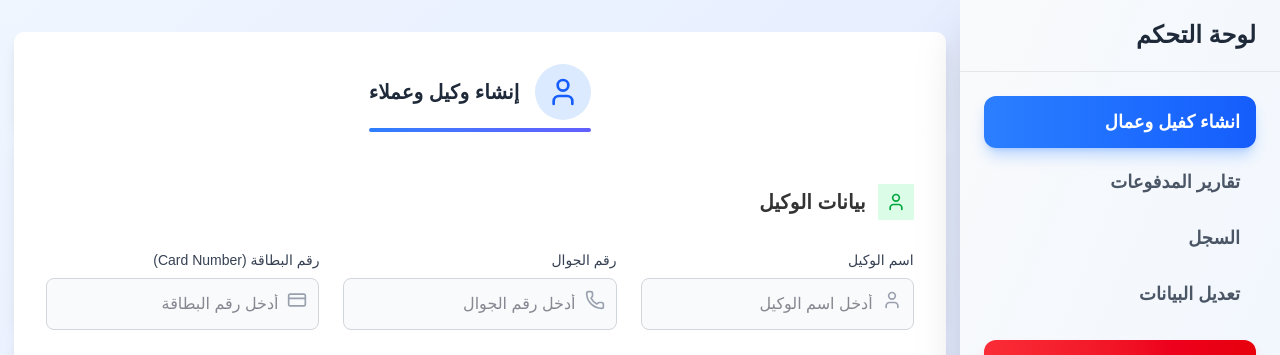
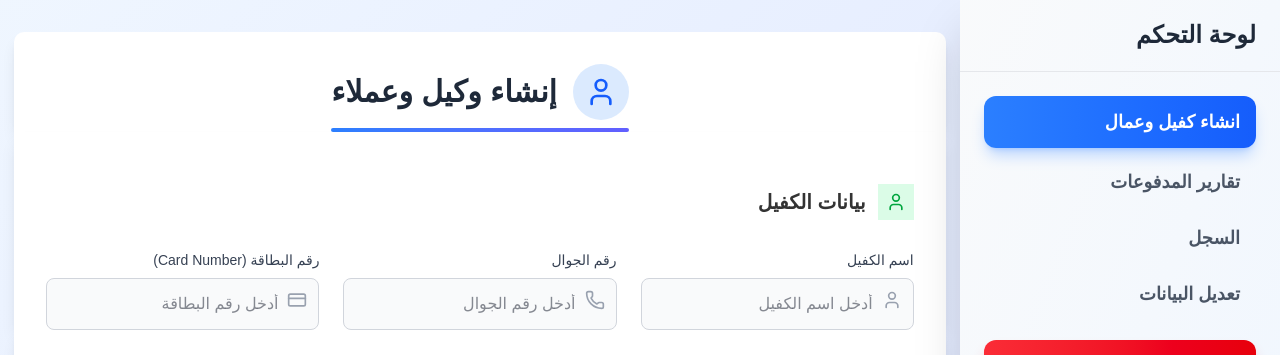
Before and after one commit to abdallaroom100/guarantor, a React (Vite) app in the folder client/: page / in a window 1280 px wide. Shown: the top 355 px of the page. Built offline with nearby package versions, Linux system fonts and the light colour scheme; no server answers; a web font is replaced by a local one.

Commit message:
change guarantor name

```diff
--- a/client/src/pages/CreateSponsorPage.tsx
+++ b/client/src/pages/CreateSponsorPage.tsx
@@ -96,7 +96,7 @@ const CreateSponsorPage: React.FC = () => {
             <div className="bg-blue-100 p-3 rounded-full ml-4">
               <User className="h-8 w-8 text-blue-600" />
             </div>
-            <h1 className="text-xl md:text-xl md:text-3xl font-bold text-gray-800">إنشاء وكيل وعملاء</h1>
+            <h1 className="text-xl  md:text-3xl font-bold text-gray-800">إنشاء وكيل وعملاء</h1>
           </div>
           <div className="w-full h-1 bg-gradient-to-r from-blue-500 to-indigo-500 mx-auto rounded-full"></div>
           </div>
@@ -109,20 +109,20 @@ const CreateSponsorPage: React.FC = () => {
               <div className="bg-green-100 p-2  ml-3">
                 <User className="h-5 w-5 text-green-600" />
               </div>
-              بيانات الوكيل
+              بيانات الكفيل
             </h2>
 
             <div className="grid md:grid-cols-3 gap-6">
               <div className="relative">
                 <label className="block text-sm font-medium text-gray-700 mb-2">
-                  اسم الوكيل
+                  اسم الكفيل
                 </label>
                 <div className="relative">
                   <User className="absolute right-3 top-3 h-5 w-5 text-gray-400" />
                   <input
                     type="text"
                     name="name"
-                    placeholder="أدخل اسم الوكيل"
+                    placeholder="أدخل اسم الكفيل"
                     value={sponsor.name}
                     onChange={handleSponsorChange}
                     className="w-full pr-10 pl-4 py-3 border border-gray-300 rounded-lg focus:ring-2 focus:ring-blue-500 focus:border-transparent transition-all duration-200 bg-gray-50 hover:bg-white"
--- a/client/src/pages/Dashboard/components/Reports.tsx
+++ b/client/src/pages/Dashboard/components/Reports.tsx
@@ -166,7 +166,7 @@ const Reports: React.FC = () => {
                 <Search className="absolute right-3 top-1/2 transform -translate-y-1/2 h-4 w-4 text-gray-400" />
                 <input
                   type="text"
-                  placeholder="البحث في العمال..."
+                  placeholder="البحث برقم البطاقة..."
                   value={searchTerm}
                   onChange={(e) => setSearchTerm(e.target.value)}
                   className="w-full pl-10 pr-4 py-2 border border-gray-300 rounded-lg focus:ring-2 focus:ring-green-500 focus:border-transparent text-sm"
```
